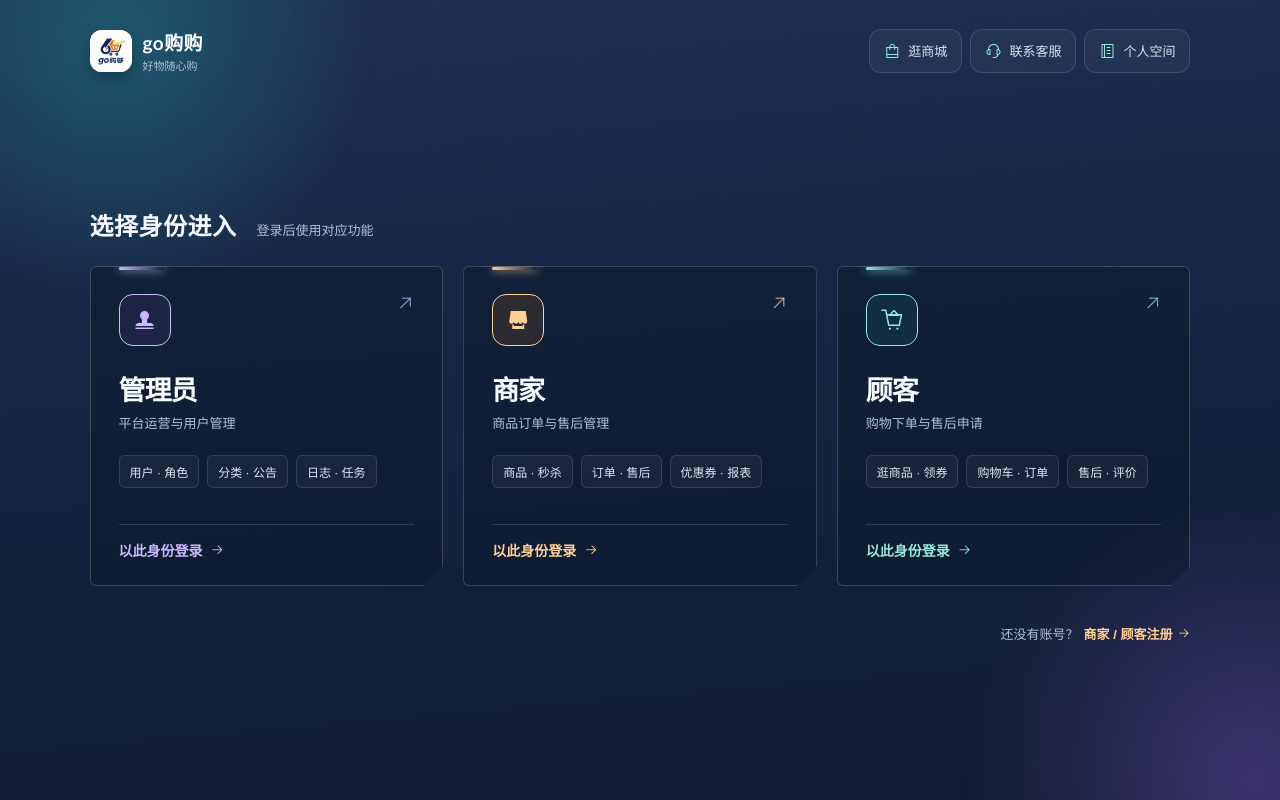
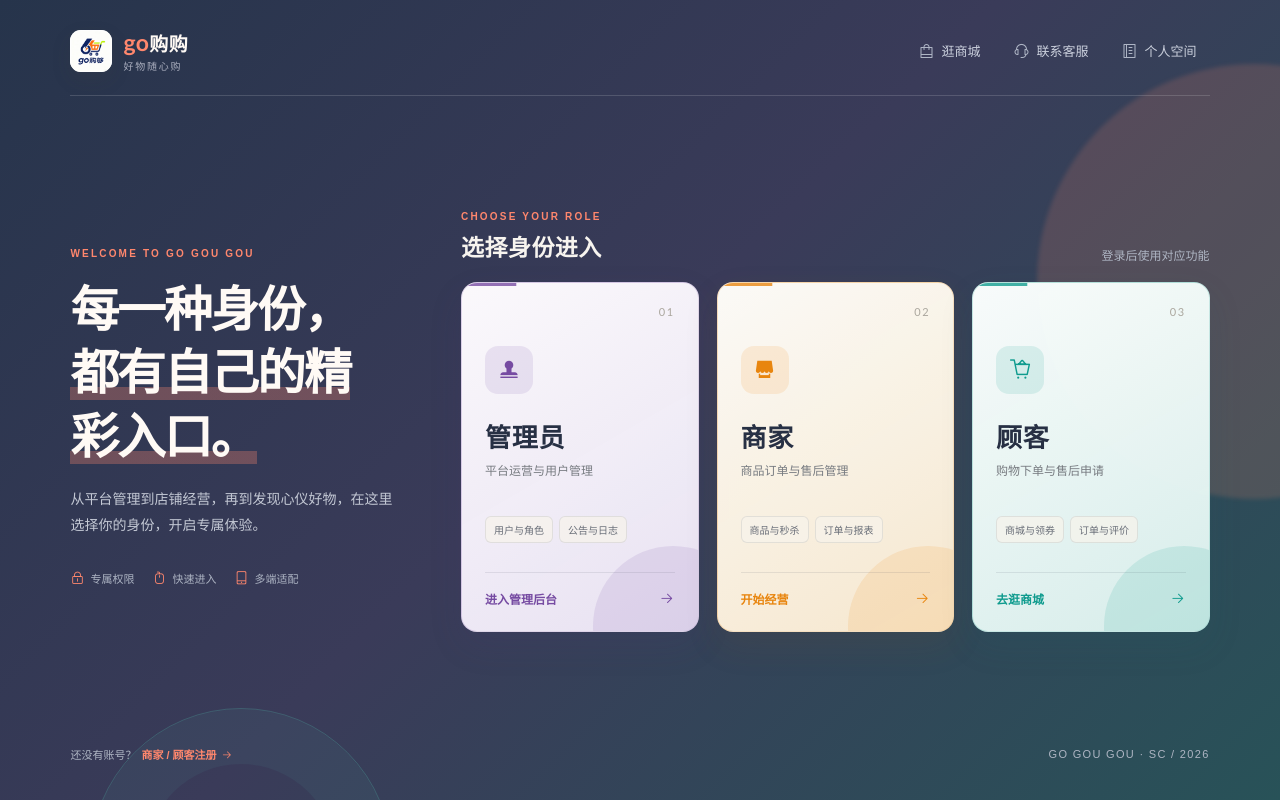
Before and after one commit to weizhang43/scDemo-front, a Vue app: page /#/portal in a window 1280 px wide. Built offline with nearby package versions, Linux system fonts and the light colour scheme.

Commit message:
优化首页样式

```diff
--- a/src/views/login/RolePortal.vue
+++ b/src/views/login/RolePortal.vue
@@ -1,51 +1,64 @@
 <template>
   <div class="portal-page">
-    <div class="portal-orb portal-orb--one" aria-hidden="true" />
-    <div class="portal-orb portal-orb--two" aria-hidden="true" />
-    <div class="portal-grid" aria-hidden="true" />
+    <div class="page-texture" aria-hidden="true" />
+    <div class="page-shape page-shape--coral" aria-hidden="true" />
+    <div class="page-shape page-shape--mint" aria-hidden="true" />
 
     <header class="portal-header">
       <router-link to="/portal" class="brand-lockup" aria-label="go购购首页">
         <img src="../../assets/logo.png" alt="" class="brand-mark" />
-        <span class="brand-copy"><strong>go购购</strong><small>好物随心购</small></span>
+        <span class="brand-copy">
+          <span class="brand-name"><em>go</em>购购</span>
+          <small>好物随心购</small>
+        </span>
       </router-link>
       <nav class="portal-nav" aria-label="公共快捷入口">
-        <router-link to="/browse" class="nav-link"><i class="el-icon-shopping-bag-1" aria-hidden="true" />逛商城</router-link>
-        <router-link :to="{ path: '/customer', query: { from: 'portal' } }" class="nav-link"><i class="el-icon-service" aria-hidden="true" />联系客服</router-link>
-        <router-link to="/personal-work" class="nav-link"><i class="el-icon-notebook-2" aria-hidden="true" />个人空间</router-link>
+        <router-link to="/browse" class="nav-link"><i class="el-icon-shopping-bag-1" aria-hidden="true" /><span>逛商城</span></router-link>
+        <router-link :to="{ path: '/customer', query: { from: 'portal' } }" class="nav-link"><i class="el-icon-service" aria-hidden="true" /><span>联系客服</span></router-link>
+        <router-link to="/personal-work" class="nav-link"><i class="el-icon-notebook-2" aria-hidden="true" /><span>个人空间</span></router-link>
       </nav>
     </header>
 
     <main class="portal-main">
+      <section class="portal-intro" aria-labelledby="portal-title">
+        <p class="intro-kicker">WELCOME TO GO GOU GOU</p>
+        <h1 id="portal-title">每一种身份，<br /><em>都有自己的精彩入口。</em></h1>
+        <p class="intro-copy">从平台管理到店铺经营，再到发现心仪好物，在这里选择你的身份，开启专属体验。</p>
+        <div class="intro-meta" aria-label="平台特点">
+          <span><i class="el-icon-lock" aria-hidden="true" />专属权限</span>
+          <span><i class="el-icon-mouse" aria-hidden="true" />快速进入</span>
+          <span><i class="el-icon-mobile-phone" aria-hidden="true" />多端适配</span>
+        </div>
+      </section>
+
       <section class="role-section" aria-labelledby="role-title">
         <div class="section-heading">
-          <h1 id="role-title" class="section-title">选择身份进入</h1>
-          <span class="section-hint">登录后使用对应功能</span>
+          <div><p class="section-eyebrow">CHOOSE YOUR ROLE</p><h2 id="role-title">选择身份进入</h2></div>
+          <span>登录后使用对应功能</span>
         </div>
         <div class="role-list">
           <router-link
-            v-for="role in roles"
+            v-for="(role, index) in roles"
             :key="role.key"
             :to="`/login/${role.key}`"
             class="role-card"
             :class="`role-card--${role.key}`"
             :style="{ '--accent': role.accent, '--accent-soft': role.accentSoft }"
           >
-            <span class="card-top">
-              <span class="role-icon"><i :class="role.icon" aria-hidden="true" /></span>
-              <i class="el-icon-top-right card-direction" aria-hidden="true" />
-            </span>
+            <span class="card-index">{{ String(index + 1).padStart(2, '0') }}</span>
+            <span class="role-icon"><i :class="role.icon" aria-hidden="true" /></span>
             <span class="card-identity"><strong>{{ role.label }}</strong><small>{{ role.desc }}</small></span>
-            <span class="card-modules">
-              <span v-for="module in modules[role.key]" :key="module">{{ module }}</span>
-            </span>
-            <span class="card-action">以此身份登录 <i class="el-icon-right" aria-hidden="true" /></span>
+            <span class="card-modules"><span v-for="module in modules[role.key]" :key="module">{{ module }}</span></span>
+            <span class="card-action">{{ actions[role.key] }}<i class="el-icon-right" aria-hidden="true" /></span>
           </router-link>
         </div>
       </section>
+    </main>
 
-      <div class="portal-register">还没有账号？<router-link to="/register">商家 / 顾客注册 <i class="el-icon-right" aria-hidden="true" /></router-link></div>
-    </main>
+    <footer class="portal-footer">
+      <div class="portal-register"><span>还没有账号？</span><router-link to="/register">商家 / 顾客注册 <i class="el-icon-right" aria-hidden="true" /></router-link></div>
+      <span class="portal-signature">GO GOU GOU · SC / 2026</span>
+    </footer>
   </div>
 </template>
 
@@ -53,103 +66,140 @@
 import { ROLES } from '../../router/menuConfig';
 
 const modules = {
-  admin: ['用户 · 角色', '分类 · 公告', '日志 · 任务'],
-  merchant: ['商品 · 秒杀', '订单 · 售后', '优惠券 · 报表'],
-  customer: ['逛商品 · 领券', '购物车 · 订单', '售后 · 评价']
+  admin: ['用户与角色', '公告与日志'],
+  merchant: ['商品与秒杀', '订单与报表'],
+  customer: ['商城与领券', '订单与评价']
+};
+
+const actions = {
+  admin: '进入管理后台',
+  merchant: '开始经营',
+  customer: '去逛商城'
 };
 
 export default {
   name: 'RolePortal',
-  data() { return { modules }; },
+  data() { return { modules, actions }; },
   computed: { roles() { return ROLES; } }
 };
 </script>
 
 <style scoped>
-.portal-page { position: relative; min-height: 100vh; overflow: hidden; box-sizing: border-box; padding: 28px 7vw 24px; color: #f8fbff; background: linear-gradient(175deg, #1e3054 0%, #152240 55%, #111b30 100%); background-color: #152240; font-family: 'PingFang SC', 'Microsoft YaHei', sans-serif; -webkit-font-smoothing: antialiased; text-rendering: optimizeLegibility; --ease: cubic-bezier(.25,.8,.35,1); }
-.portal-page ::selection { background: rgba(150,232,218,.3); color: #fff; }
-.portal-grid { position: absolute; inset: 0; opacity: .28; pointer-events: none; background-image: linear-gradient(rgba(255,255,255,.035) 1px, transparent 1px), linear-gradient(90deg, rgba(255,255,255,.035) 1px, transparent 1px); background-size: 72px 72px; mask-image: linear-gradient(to bottom, #000, transparent 90%); }
-.portal-orb { position: absolute; border-radius: 50%; filter: blur(2px); pointer-events: none; }
-.portal-orb--one { width: 42vw; height: 42vw; max-width: 620px; max-height: 620px; top: -28%; left: -12%; background: radial-gradient(circle, rgba(39,185,178,.3), transparent 68%); }
-.portal-orb--two { width: 48vw; height: 48vw; max-width: 700px; max-height: 700px; right: -22%; bottom: -36%; background: radial-gradient(circle, rgba(119,86,194,.42), transparent 67%); }
-.portal-header { position: relative; z-index: 1; display: flex; align-items: center; justify-content: space-between; gap: 20px; max-width: 1240px; margin: 0 auto; }
-.brand-lockup { display: inline-flex; align-items: center; gap: 11px; color: #f8fbff; text-decoration: none; }
-.brand-mark { width: 42px; height: 42px; object-fit: contain; border-radius: 12px; background: #fff; box-shadow: 0 6px 16px rgba(0,0,0,.28); transition: transform .3s var(--ease); }
-.brand-lockup:hover .brand-mark { transform: scale(1.05) rotate(-2deg); }
+.portal-page {
+  --ink: #273044;
+  --muted: #777b80;
+  --coral: #ff876d;
+  --paper: #f7f3ea;
+  --ease: cubic-bezier(.22, .75, .28, 1);
+  position: relative;
+  display: flex;
+  flex-direction: column;
+  min-height: 100vh;
+  overflow: hidden;
+  box-sizing: border-box;
+  padding: 28px clamp(24px, 5.5vw, 84px) 22px;
+  color: #f7f4ef;
+  background: linear-gradient(135deg, #26344b 0%, #3a3b59 48%, #285258 100%);
+  font-family: 'PingFang SC', 'Microsoft YaHei', sans-serif;
+  -webkit-font-smoothing: antialiased;
+  text-rendering: optimizeLegibility;
+}
+.portal-page ::selection { color: #fff; background: rgba(237, 104, 74, .75); }
+.page-texture { position: absolute; inset: 0; pointer-events: none; opacity: .55; background-image: radial-gradient(rgba(255,255,255,.085) .7px, transparent .7px); background-size: 8px 8px; mask-image: linear-gradient(to bottom, #000, transparent 88%); }
+.page-shape { position: absolute; border-radius: 50%; pointer-events: none; }
+.page-shape--coral { width: clamp(280px, 34vw, 540px); height: clamp(280px, 34vw, 540px); top: 8%; right: -15%; background: rgba(255,135,109,.16); filter: blur(2px); }
+.page-shape--mint { width: 300px; height: 300px; bottom: -210px; left: 7%; border: 1px solid rgba(87,218,190,.22); box-shadow: inset 0 0 0 55px rgba(87,218,190,.055); }
+.portal-header { position: relative; z-index: 2; display: flex; align-items: center; justify-content: space-between; gap: 24px; width: 100%; max-width: 1380px; margin: 0 auto; padding-bottom: 22px; border-bottom: 1px solid rgba(255,255,255,.15); }
+.brand-lockup { display: inline-flex; align-items: center; gap: 11px; color: #fffaf5; text-decoration: none; }
+.brand-mark { width: 42px; height: 42px; object-fit: contain; border-radius: 11px; background: #fff; box-shadow: 0 8px 20px rgba(74,65,52,.12); transition: transform .3s var(--ease), box-shadow .3s var(--ease); }
+.brand-lockup:hover .brand-mark { transform: translateY(-2px) rotate(-2deg); box-shadow: 0 12px 24px rgba(74,65,52,.17); }
 .brand-copy { display: flex; flex-direction: column; gap: 2px; }
-.brand-copy strong { font-family: 'Trebuchet MS', 'Microsoft YaHei', sans-serif; font-size: 19px; letter-spacing: .02em; }
-.brand-copy small { color: #afc0d4; font-size: 11px; }
-.portal-nav { display: flex; flex-wrap: wrap; justify-content: flex-end; gap: 8px; }
-.nav-link { display: inline-flex; align-items: center; justify-content: center; gap: 8px; min-height: 44px; padding: 0 14px; box-sizing: border-box; border: 1px solid rgba(255,255,255,.13); border-radius: 12px; color: #d7e3f1; font-size: 13px; text-decoration: none; background: rgba(255,255,255,.04); backdrop-filter: blur(6px); transition: color .25s var(--ease), border-color .25s var(--ease), background .25s var(--ease), transform .25s var(--ease), box-shadow .25s var(--ease); }
-.nav-link i { color: #96e8da; font-size: 16px; transition: transform .25s var(--ease), text-shadow .25s var(--ease); }
-.nav-link:hover { color: #f8fbff; border-color: rgba(255,255,255,.36); background: rgba(255,255,255,.1); transform: translateY(-1px); box-shadow: 0 8px 20px rgba(0,0,0,.28); }
-.nav-link:hover i { transform: translateY(-1px); text-shadow: 0 0 12px rgba(150,232,218,.6); }
-.portal-page a:focus-visible { outline: 2px solid #96e8da; outline-offset: 4px; }
-.portal-main { position: relative; z-index: 1; display: flex; flex-direction: column; justify-content: center; max-width: 1240px; min-height: calc(100vh - 110px); margin: 0 auto; padding: 50px 0 24px; box-sizing: border-box; }
-.role-section { position: relative; }
-.section-heading { display: flex; align-items: baseline; flex-wrap: wrap; gap: 10px 20px; margin-bottom: 24px; }
-.section-title { margin: 0; color: #f8fbff; font-size: 24px; font-weight: 600; letter-spacing: .02em; }
-.section-hint { color: #afc0d4; font-size: 13px; }
-.role-list { display: grid; grid-template-columns: repeat(3, minmax(0, 1fr)); gap: 20px; }
-.role-card { --role-ink: #cbb9ff; position: relative; display: flex; flex-direction: column; min-width: 0; min-height: 320px; padding: 27px 28px 25px; box-sizing: border-box; border: 1px solid rgba(255,255,255,.19); border-radius: 6px 6px 20px 6px; color: #f8fbff; background: rgba(13,25,44,.49); text-decoration: none; clip-path: polygon(0 0, 100% 0, 100% calc(100% - 20px), calc(100% - 20px) 100%, 0 100%); transition: border-color .25s var(--ease), background .25s var(--ease), transform .25s var(--ease), filter .25s var(--ease); }
-.role-card::before { content: ''; position: absolute; top: 0; left: 28px; width: 45px; height: 3px; border-radius: 999px; background: linear-gradient(90deg, var(--role-ink), transparent); box-shadow: 0 0 10px var(--role-ink); transform-origin: left center; transition: width .3s var(--ease); }
-.role-card::after { content: ''; position: absolute; top: 0; bottom: 0; left: -60%; width: 42%; background: linear-gradient(105deg, transparent, rgba(255,255,255,.08), transparent); transform: skewX(-18deg); transition: left .55s var(--ease); pointer-events: none; }
-.role-card--merchant { --role-ink: #ffd094; }
-.role-card--customer { --role-ink: #96e8da; }
-.role-card:hover { border-color: var(--role-ink); background: rgba(24,38,60,.85); transform: translateY(-4px); filter: drop-shadow(0 14px 26px rgba(0,0,0,.32)); }
-.role-card:hover::before { width: 76px; }
-.role-card:hover::after { left: 125%; }
-.role-card:focus-visible { outline: 2px solid var(--role-ink); outline-offset: 4px; }
-.card-top { display: flex; align-items: flex-start; justify-content: space-between; margin-bottom: 23px; }
-.role-icon { display: inline-flex; align-items: center; justify-content: center; width: 50px; height: 50px; border: 1px solid var(--role-ink); border-radius: 14px; color: var(--role-ink); font-size: 24px; background: var(--accent-soft); transition: transform .25s var(--ease), box-shadow .25s var(--ease); }
-.role-card:hover .role-icon { transform: scale(1.06); box-shadow: 0 10px 22px rgba(0,0,0,.3), inset 0 1px 0 rgba(255,255,255,.22); }
-.card-direction { color: var(--role-ink); font-size: 18px; opacity: .75; transition: transform .25s var(--ease), opacity .25s var(--ease); }
-.role-card:hover .card-direction { transform: translate(3px,-3px); opacity: 1; }
-.card-identity { display: flex; flex-direction: column; gap: 5px; }
-.card-identity strong { font-size: 27px; font-weight: 600; letter-spacing: -.04em; }
-.card-identity small { color: #afc0d4; font-size: 13px; }
-.card-modules { display: flex; flex-wrap: wrap; gap: 8px; margin: 23px 0 25px; }
-.card-modules span { padding: 7px 10px; border: 1px solid rgba(255,255,255,.12); border-radius: 6px; color: #dce5f0; font-size: 12px; white-space: nowrap; background: rgba(255,255,255,.04); }
-.card-action { display: flex; align-items: center; gap: 8px; margin-top: auto; padding-top: 15px; border-top: 1px solid rgba(255,255,255,.14); color: var(--role-ink); font-size: 14px; font-weight: 600; transition: opacity .2s var(--ease); }
-.card-action i { transition: transform .25s var(--ease); }
-.role-card:hover .card-action i { transform: translateX(4px); }
-.portal-register { align-self: flex-end; margin-top: 25px; color: #afc0d4; font-size: 13px; }
-.portal-register a { display: inline-flex; align-items: center; gap: 5px; min-height: 44px; margin-left: 5px; color: #ffd094; font-weight: 600; text-decoration: none; }
+.brand-name { font-size: 19px; font-weight: 700; letter-spacing: .02em; }
+.brand-name em { color: var(--coral); font-family: 'Trebuchet MS', sans-serif; font-size: 23px; font-style: normal; }
+.brand-copy small { color: #aaaebe; font-size: 10px; letter-spacing: .18em; }
+.portal-nav { display: flex; align-items: center; justify-content: flex-end; gap: 7px; }
+.nav-link { position: relative; display: inline-flex; align-items: center; gap: 7px; min-height: 42px; padding: 0 13px; border-radius: 10px; color: #cbd0dd; font-size: 13px; text-decoration: none; transition: color .22s var(--ease), background .22s var(--ease), transform .22s var(--ease); }
+.nav-link i { color: #aeb5c5; font-size: 16px; transition: color .22s var(--ease), transform .22s var(--ease); }
+.nav-link:hover { color: #fff; background: rgba(255,255,255,.1); transform: translateY(-1px); }
+.nav-link:hover i { color: var(--coral); transform: translateY(-1px); }
+.portal-page a:focus-visible { outline: 2px solid var(--coral); outline-offset: 4px; }
+.portal-main { position: relative; z-index: 1; display: grid; grid-template-columns: minmax(260px, .72fr) minmax(600px, 1.65fr); align-items: center; gap: clamp(36px, 5vw, 84px); width: 100%; max-width: 1380px; min-height: calc(100vh - 160px); margin: 0 auto; padding: 48px 0 38px; box-sizing: border-box; }
+.portal-intro { max-width: 470px; padding-bottom: 8px; }
+.intro-kicker, .section-eyebrow { margin: 0; color: var(--coral); font-size: 10px; font-weight: 700; letter-spacing: .22em; }
+.portal-intro h1 { margin: 18px 0 19px; color: #fffaf5; font-family: 'Songti SC', 'STSong', Georgia, serif; font-size: clamp(36px, 3.8vw, 56px); font-weight: 600; line-height: 1.3; letter-spacing: -.04em; overflow-wrap: anywhere; }
+.portal-intro h1 em { color: #fffaf5; font-style: normal; background: linear-gradient(transparent 74%, rgba(255,135,109,.3) 74%, rgba(255,135,109,.3) 94%, transparent 94%); -webkit-box-decoration-break: clone; box-decoration-break: clone; }
+.intro-copy { max-width: 410px; margin: 0; color: #c3c8d4; font-size: 14px; line-height: 1.9; }
+.intro-meta { display: flex; flex-wrap: wrap; gap: 12px 18px; margin-top: 31px; color: #adb4c3; font-size: 11px; }
+.intro-meta span { display: inline-flex; align-items: center; gap: 6px; }
+.intro-meta i { color: var(--coral); font-size: 14px; }
+.role-section { min-width: 0; }
+.section-heading { display: flex; align-items: flex-end; justify-content: space-between; gap: 20px; margin-bottom: 19px; }
+.section-heading h2 { margin: 7px 0 0; font-size: 23px; font-weight: 600; letter-spacing: .02em; }
+.section-heading > span { color: #aeb5c3; font-size: 12px; }
+.role-list { display: grid; grid-template-columns: repeat(3, minmax(0, 1fr)); gap: clamp(12px, 1.4vw, 20px); }
+.role-card { position: relative; display: flex; flex-direction: column; min-width: 0; min-height: 350px; overflow: hidden; padding: 22px clamp(18px, 1.8vw, 26px) 24px; box-sizing: border-box; border: 1px solid rgba(39,48,68,.12); border-radius: 16px; color: var(--ink); background: rgba(255,255,255,.72); box-shadow: 0 14px 35px rgba(74,65,52,.075); text-decoration: none; transition: transform .3s var(--ease), border-color .3s var(--ease), box-shadow .3s var(--ease), background .3s var(--ease); }
+.role-card::before { position: absolute; inset: 0 0 auto; height: 3px; background: var(--accent); content: ''; opacity: .78; transform: scaleX(.23); transform-origin: left; transition: transform .35s var(--ease), opacity .35s var(--ease); }
+.role-card::after { position: absolute; right: -55px; bottom: -75px; width: 160px; height: 160px; border-radius: 50%; background: var(--accent-soft); content: ''; transition: transform .4s var(--ease); }
+.role-card:hover { border-color: var(--accent); background: rgba(255,255,255,.93); box-shadow: 0 22px 48px rgba(74,65,52,.13); transform: translateY(-7px); }
+.role-card--admin { border-color: rgba(118,75,162,.2); background: linear-gradient(150deg, rgba(255,253,255,.98) 0%, rgba(239,232,248,.96) 100%); box-shadow: 0 14px 35px rgba(83,55,115,.11); }
+.role-card--merchant { border-color: rgba(232,133,14,.22); background: linear-gradient(150deg, rgba(255,254,250,.98) 0%, rgba(255,238,211,.96) 100%); box-shadow: 0 14px 35px rgba(137,84,26,.11); }
+.role-card--customer { border-color: rgba(15,155,142,.2); background: linear-gradient(150deg, rgba(252,255,254,.98) 0%, rgba(222,244,240,.96) 100%); box-shadow: 0 14px 35px rgba(25,103,96,.11); }
+.role-card--admin:hover { background: linear-gradient(150deg, #fff 0%, #eee4f8 100%); box-shadow: 0 22px 48px rgba(83,55,115,.18); }
+.role-card--merchant:hover { background: linear-gradient(150deg, #fff 0%, #ffebca 100%); box-shadow: 0 22px 48px rgba(137,84,26,.18); }
+.role-card--customer:hover { background: linear-gradient(150deg, #fff 0%, #d8f1ed 100%); box-shadow: 0 22px 48px rgba(25,103,96,.18); }
+.role-card:hover::before { opacity: 1; transform: scaleX(1); }
+.role-card:hover::after { transform: scale(1.22); }
+.role-card:focus-visible { outline-color: var(--accent); }
+.card-index { align-self: flex-end; color: #aaa69d; font-family: 'Trebuchet MS', sans-serif; font-size: 11px; letter-spacing: .14em; }
+.role-icon { display: inline-flex; align-items: center; justify-content: center; width: 48px; height: 48px; margin: 28px 0 23px; border-radius: 13px; color: var(--accent); font-size: 23px; background: var(--accent-soft); transition: transform .3s var(--ease), box-shadow .3s var(--ease); }
+.role-card:hover .role-icon { box-shadow: 0 10px 24px var(--accent-soft); transform: translateY(-2px) rotate(-3deg); }
+.card-identity { display: flex; flex-direction: column; gap: 7px; }
+.card-identity strong { font-family: 'Songti SC', 'STSong', Georgia, serif; font-size: 26px; font-weight: 600; letter-spacing: .03em; }
+.card-identity small { min-height: 34px; color: var(--muted); font-size: 12px; line-height: 1.55; }
+.card-modules { display: flex; flex-wrap: wrap; gap: 6px; margin: 20px 0; }
+.card-modules span { padding: 5px 8px; border: 1px solid rgba(39,48,68,.095); border-radius: 6px; color: #696e78; font-size: 10px; white-space: nowrap; background: rgba(247,243,234,.72); }
+.card-action { position: relative; z-index: 1; display: flex; align-items: center; justify-content: space-between; gap: 8px; margin-top: auto; padding-top: 17px; border-top: 1px solid rgba(39,48,68,.1); color: var(--accent); font-size: 12px; font-weight: 700; }
+.card-action i { font-size: 15px; transition: transform .25s var(--ease); }
+.role-card:hover .card-action i { transform: translateX(5px); }
+.portal-footer { position: relative; z-index: 1; display: flex; align-items: center; justify-content: space-between; gap: 20px; width: 100%; max-width: 1380px; margin: 0 auto; color: #aeb5c3; font-size: 11px; }
+.portal-register { display: flex; align-items: center; gap: 5px; }
+.portal-register a { display: inline-flex; align-items: center; gap: 5px; min-height: 36px; color: var(--coral); font-weight: 700; text-decoration: none; }
+.portal-register a:hover { text-decoration: underline; text-underline-offset: 4px; }
 .portal-register a i { transition: transform .25s var(--ease); }
-.portal-register a:hover { text-decoration: underline; text-underline-offset: 4px; }
 .portal-register a:hover i { transform: translateX(3px); }
-@media (max-width: 900px) {
-  .portal-page { padding: 22px 24px; }
-  .portal-main { min-height: auto; padding: 80px 0 48px; }
-  .role-list { gap: 12px; }
-  .role-card { min-height: 335px; padding: 23px 18px; }
-  .role-card::before { left: 18px; }
+.portal-signature { letter-spacing: .12em; }
+
+@media (max-width: 1240px) {
+  .portal-main { grid-template-columns: 1fr; align-items: start; gap: 42px; min-height: auto; padding: 55px 0 45px; }
+  .portal-intro { max-width: 760px; }
+  .portal-intro h1 { max-width: 720px; }
+  .intro-copy { max-width: 620px; }
+  .role-card { min-height: 320px; }
 }
-@media (max-width: 700px) {
-  .portal-header { flex-wrap: wrap; }
-  .portal-nav { justify-content: flex-start; width: 100%; }
-  .portal-main { padding-top: 60px; }
-  .role-list { grid-template-columns: 1fr; gap: 13px; }
-  .role-card { min-height: 0; padding: 19px 22px; }
-  .role-card::before { left: 22px; }
-  .card-top { margin-bottom: 12px; }
-  .role-icon { width: 42px; height: 42px; font-size: 20px; }
-  .card-identity strong { font-size: 24px; }
+@media (max-width: 760px) {
+  .portal-page { padding: 20px 20px 18px; }
+  .portal-header { align-items: flex-start; flex-wrap: wrap; padding-bottom: 17px; }
+  .portal-nav { width: 100%; justify-content: flex-start; gap: 2px; overflow-x: auto; }
+  .nav-link { flex: 0 0 auto; padding: 0 10px; }
+  .portal-main { gap: 38px; padding: 44px 0 38px; }
+  .portal-intro h1 { font-size: clamp(34px, 9vw, 48px); }
+  .role-list { grid-template-columns: 1fr; }
+  .role-card { min-height: 0; padding: 20px 22px; }
+  .role-card::after { right: -70px; bottom: -95px; }
+  .role-icon { margin: 14px 0 17px; }
+  .card-identity small { min-height: 0; }
   .card-modules { margin: 16px 0; }
+  .portal-footer { align-items: flex-start; flex-direction: column; gap: 6px; }
 }
-@media (max-width: 560px) {
-  .portal-page { padding: 18px 16px; }
+@media (max-width: 420px) {
+  .portal-page { padding-right: 16px; padding-left: 16px; }
   .brand-copy small { display: none; }
-  .portal-nav { gap: 6px; }
-  .nav-link { padding: 0 10px; font-size: 12px; }
-  .nav-link i { font-size: 14px; }
-  .portal-main { padding-top: 60px; }
-  .section-title { font-size: 21px; }
-  .card-modules span { font-size: 11px; }
-  .portal-register { align-self: flex-start; }
+  .intro-meta { gap: 10px 14px; }
+  .section-heading { align-items: flex-start; flex-direction: column; gap: 7px; }
+  .portal-register { align-items: flex-start; flex-direction: column; }
 }
 @media (prefers-reduced-motion: reduce) {
-  .portal-page a, .card-action i, .brand-mark, .nav-link, .nav-link i, .role-card, .role-icon, .card-direction, .role-card::after, .portal-register a i { transition: none; }
-  .role-card:hover { transform: none; }
+  .portal-page *, .portal-page *::before, .portal-page *::after { scroll-behavior: auto !important; transition: none !important; }
+  .role-card:hover, .nav-link:hover { transform: none; }
 }
 </style>
```
